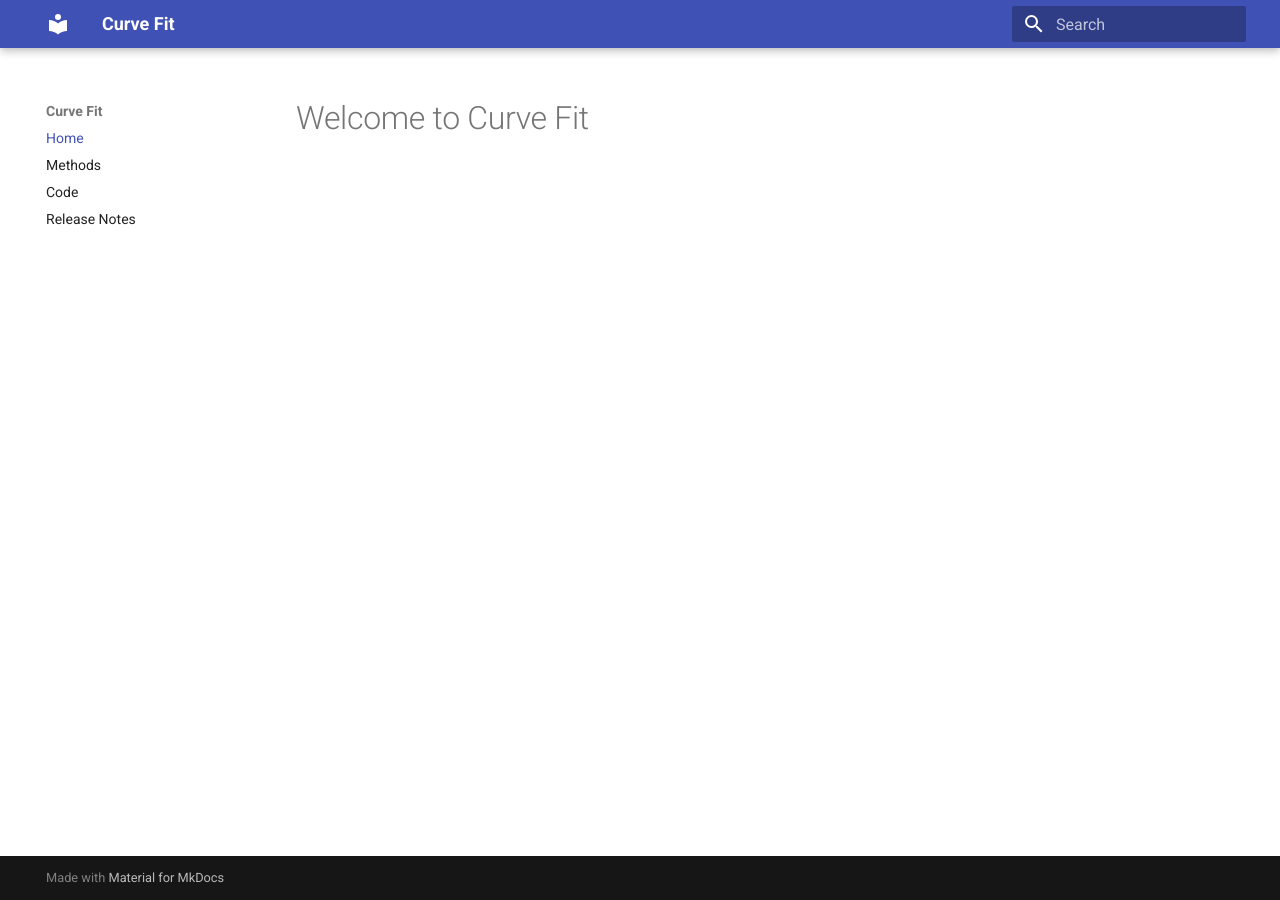
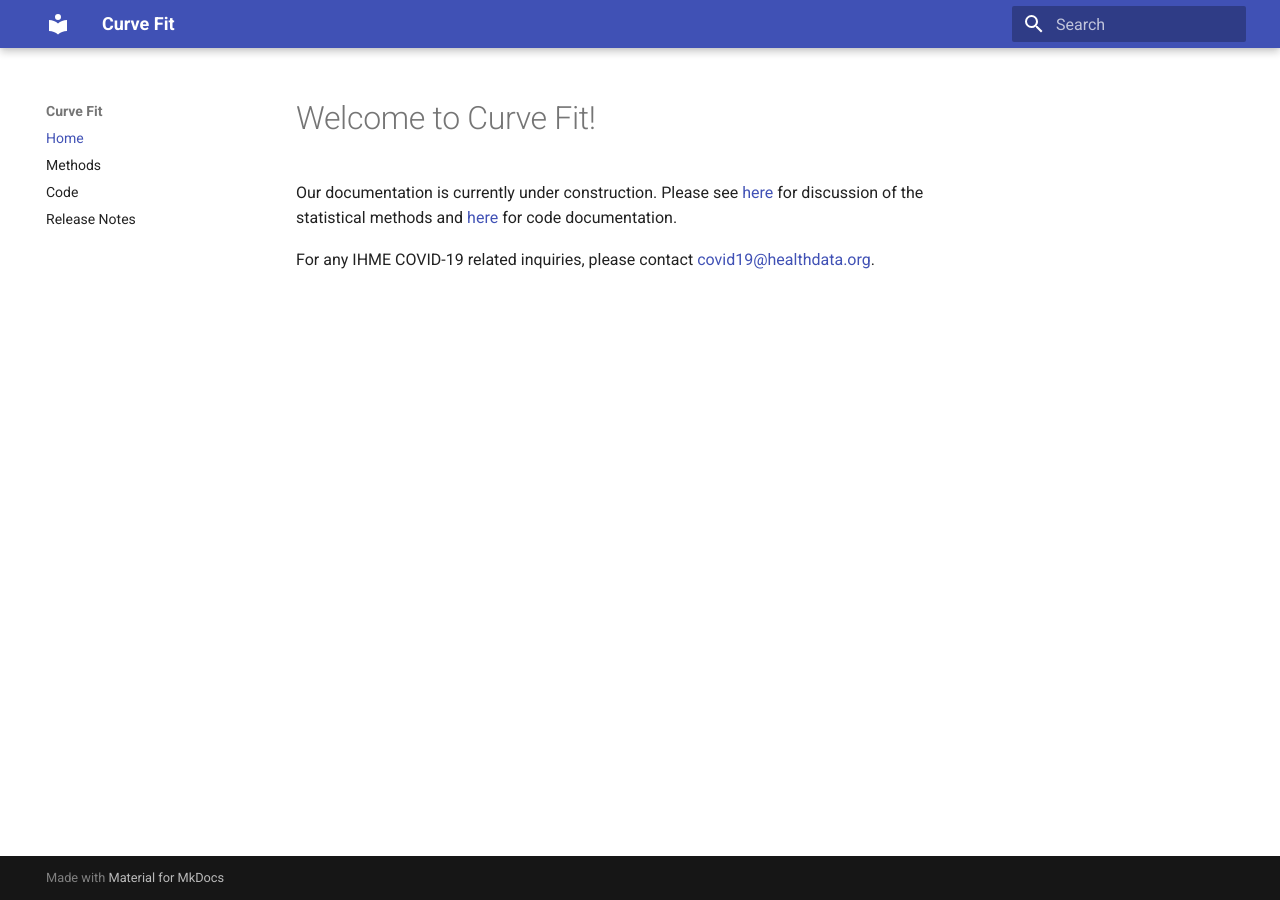
Before and after one commit to ihmeuw-msca/CurveFit, an MkDocs documentation site: the page built from docs/index.md, in a window 1280 px wide. Built offline with MkDocs 1.6.1 and Material for MkDocs 9.7.7, drawn with Linux system fonts in a browser that asks for light colours.

```diff
--- a/docs/index.md
+++ b/docs/index.md
@@ -1 +1,7 @@
-# Welcome to Curve Fit
+# Welcome to Curve Fit!
+
+Our documentation is currently under construction. Please see [here](methods.md)
+for discussion of the statistical methods and [here](code.md) for code documentation.
+
+For any IHME COVID-19 related inquiries, please contact
+ [covid19@healthdata.org](mailto:covid19@healthdata.org).
```
